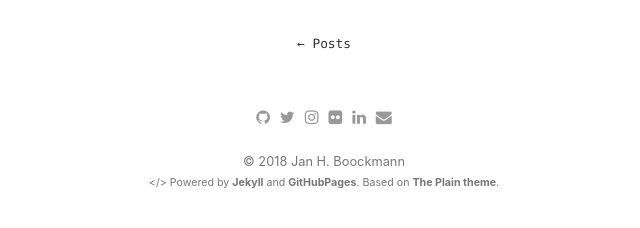
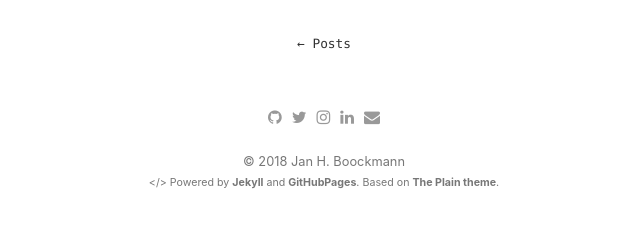
Before and after one commit to jboockmann/jboockmann.github.io, a Jekyll site: the page built from index.md, in a window 1280 px wide. Shown: the part 527-755 px from the top of the page, without its empty margins (316-956 px from the left). Built offline with Jekyll 4.4.1, drawn with Linux system fonts in a browser that asks for light colours; a style sheet for code colours, icons or effects is not loaded.

Commit message:
bug fix: wrongly named variable

```diff
--- a/_includes/footer.html
+++ b/_includes/footer.html
@@ -13,7 +13,7 @@
     <a href="{{- site.social_instagram -}}" target="_blank"><i class="fa fa-instagram" aria-hidden="true"></i></a>
     {%- endif -%}
 
-    {%- if site.social_orcid -%}
+    {%- if site.social_flickr -%}
     <a href="{{- site.social_flickr -}}" target="_blank"><i class="fa fa-flickr" aria-hidden="true"></i></a>
     {%- endif -%}
 
```
